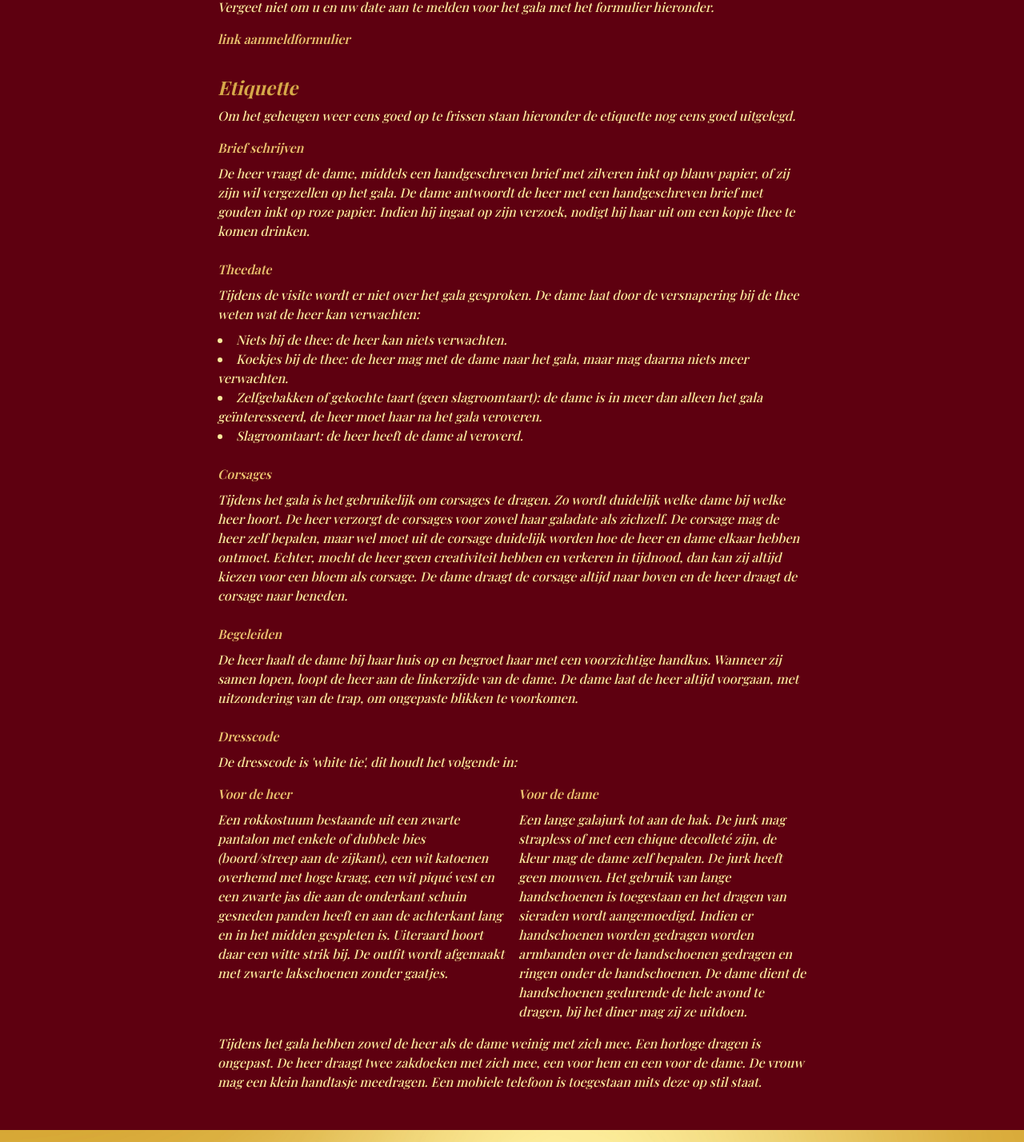
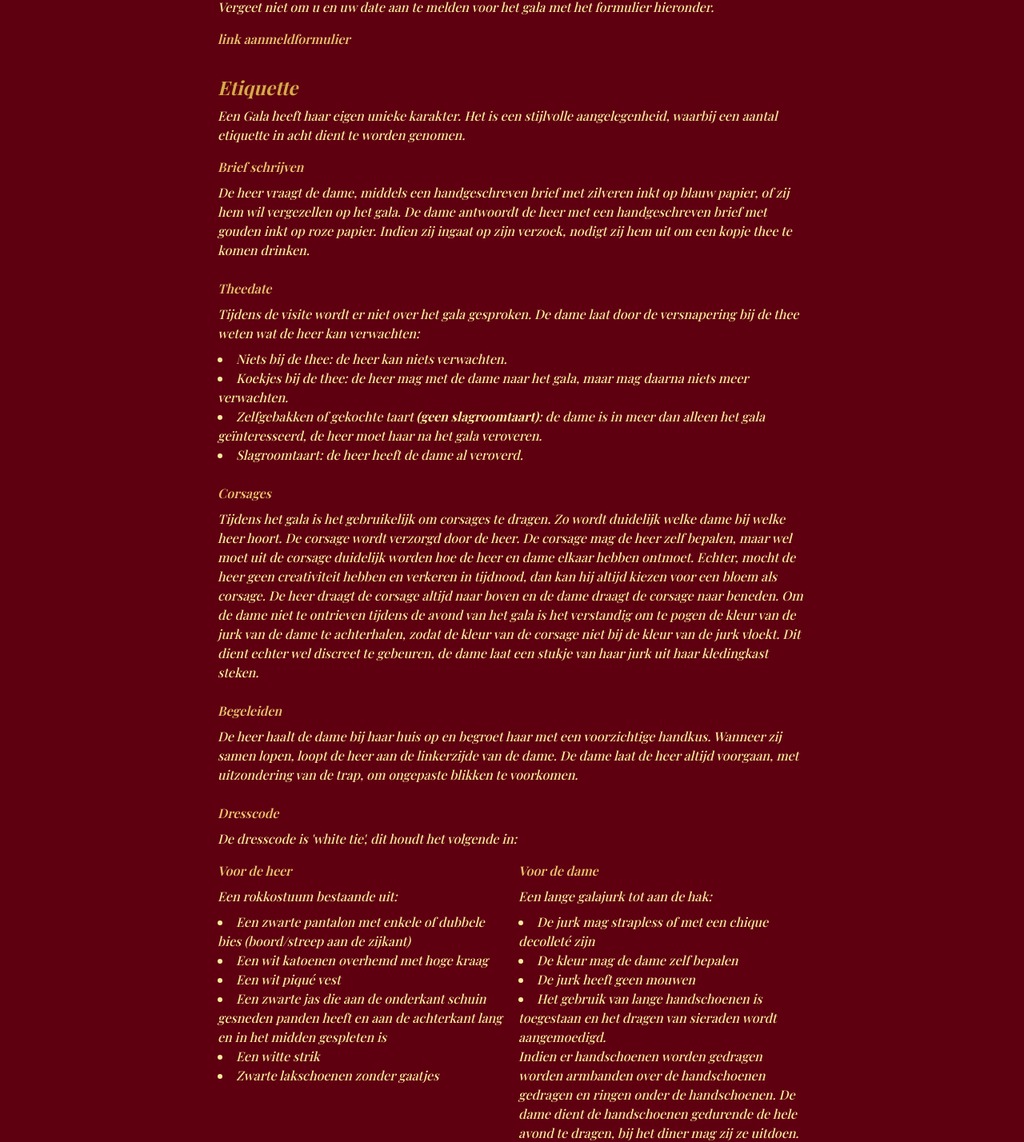
Before and after one commit to ichthus-utrecht/gala-website, a Vue app: page / in a window 1280 px wide. Shown: the part 220-1648 px from the top of the page at 80% size. Built offline with nearby package versions, Linux system fonts and the light colour scheme; a web font is replaced by a local one.

Commit message:
Gala 2025

```diff
--- a/index.html
+++ b/index.html
@@ -3,8 +3,8 @@
   <head>
     <meta charset="UTF-8">
     <link rel="icon" href="/favicon.ico">
-    <title>Gala 23/24</title>
-    <meta name="description" content="Informatie voor het Ichthus Utrecht gala van 2022/2023.">
+    <title>Gala 24/25</title>
+    <meta name="description" content="Informatie voor het Ichthus Utrecht gala van 2024/2025.">
     <meta name="viewport" content="width=device-width, initial-scale=1.0">
     <link rel="preconnect" href="https://fonts.googleapis.com">
     <link rel="preconnect" href="https://fonts.gstatic.com" crossorigin>
--- a/src/App.vue
+++ b/src/App.vue
@@ -27,7 +27,8 @@
               Etiquette
             </h1>
             <div class="text-gala-gold-light mt-2">
-              Om het geheugen weer eens goed op te frissen staan hieronder de etiquette nog eens goed uitgelegd.
+              Een Gala heeft haar eigen unieke karakter. Het is een stijlvolle aangelegenheid, waarbij een aantal
+              etiquette in acht dient te worden genomen.
             </div>
             <div class="mt-4 space-y-6">
               <div>
@@ -35,11 +36,9 @@
                   Brief schrijven
                 </div>
                 <div class="text-gala-gold-light mt-2">
-                  De heer vraagt de dame, middels een handgeschreven brief met zilveren inkt op
-                  blauw papier, of zij zijn wil
-                  vergezellen op het gala. De dame antwoordt de heer met een handgeschreven brief met gouden inkt op
-                  roze papier.
-                  Indien hij ingaat op zijn verzoek, nodigt hij haar uit om een kopje thee te komen drinken.
+                  De heer vraagt de dame, middels een handgeschreven brief met zilveren inkt op blauw papier, of zij hem wil
+                  vergezellen op het gala. De dame antwoordt de heer met een handgeschreven brief met gouden inkt op roze papier.
+                  Indien zij ingaat op zijn verzoek, nodigt zij hem uit om een kopje thee te komen drinken.
                 </div>
               </div>
               <div>
@@ -53,7 +52,7 @@
                     <li>Niets bij de thee: de heer kan niets verwachten.</li>
                     <li>Koekjes bij de thee: de heer mag met de dame naar het gala, maar mag daarna niets meer
                       verwachten.</li>
-                    <li>Zelfgebakken of gekochte taart (geen slagroomtaart): de dame is in meer dan alleen het gala
+                    <li>Zelfgebakken of gekochte taart <strong>(geen slagroomtaart)</strong>: de dame is in meer dan alleen het gala
                       geïnteresseerd,
                       de heer moet haar na het gala veroveren.</li>
                     <li>Slagroomtaart: de heer heeft de dame al veroverd.</li>
@@ -66,13 +65,13 @@
                 </div>
                 <div class="text-gala-gold-light mt-2">
                   Tijdens het gala is het gebruikelijk om corsages te dragen. Zo wordt duidelijk welke dame bij welke
-                  heer
-                  hoort. De heer verzorgt de corsages voor zowel haar galadate
-                  als zichzelf. De corsage mag de heer zelf
-                  bepalen, maar wel moet uit de corsage duidelijk worden hoe de heer en dame elkaar hebben ontmoet.
-                  Echter, mocht de heer geen creativiteit hebben en verkeren in tijdnood, dan kan zij altijd kiezen voor
-                  een bloem
-                  als corsage. De dame draagt de corsage altijd naar boven en de heer draagt de corsage naar beneden.
+                  heer hoort. De corsage wordt verzorgd door de heer. De corsage mag de heer
+                  zelf bepalen, maar wel moet uit de corsage duidelijk worden hoe de heer en dame elkaar hebben ontmoet.
+                  Echter, mocht de heer geen creativiteit hebben en verkeren in tijdnood, dan kan hij altijd kiezen voor
+                  een bloem als corsage. De heer draagt de corsage altijd naar boven en de dame draagt de corsage naar beneden.
+                  Om de dame niet te ontrieven tijdens de avond van het gala is het verstandig om te pogen de kleur van de jurk van
+                  de dame te achterhalen, zodat de kleur van de corsage niet bij de kleur van de jurk vloekt. Dit dient echter wel
+                  discreet te gebeuren, de dame laat een stukje van haar jurk uit haar kledingkast steken.
                 </div>
               </div>
               <div>
@@ -98,11 +97,15 @@
                       Voor de heer
                     </div>
                     <div class="text-gala-gold-light mt-2">
-                      Een rokkostuum bestaande uit een zwarte pantalon met enkele of dubbele bies
-                      (boord/streep aan de zijkant), een wit katoenen overhemd met hoge kraag, een wit piqué
-                      vest en een zwarte jas die aan de onderkant schuin gesneden panden heeft en aan de
-                      achterkant lang en in het midden gespleten is. Uiteraard hoort daar een witte strik bij. De
-                      outfit wordt afgemaakt met zwarte lakschoenen zonder gaatjes.
+                      Een rokkostuum bestaande uit:
+                      <ul class="list-disc list-inside mt-2">
+                        <li>Een zwarte pantalon met enkele of dubbele bies (boord/streep aan de zijkant)</li>
+                        <li>Een wit katoenen overhemd met hoge kraag</li>
+                        <li>Een wit piqué vest</li>
+                        <li>Een zwarte jas die aan de onderkant schuin gesneden panden heeft en aan de achterkant lang en in het midden gespleten is</li>
+                        <li>Een witte strik</li>
+                        <li>Zwarte lakschoenen zonder gaatjes</li>
+                      </ul>
                     </div>
                   </div>
                   <div>
@@ -110,18 +113,22 @@
                       Voor de dame
                     </div>
                     <div class="text-gala-gold-light mt-2">
-                      Een lange galajurk tot aan de hak. De jurk mag strapless of met een chique decolleté zijn,
-                      de kleur mag de dame zelf bepalen. De jurk heeft geen mouwen. Het gebruik van lange
-                      handschoenen is toegestaan en het dragen van sieraden wordt aangemoedigd. Indien er
-                      handschoenen worden gedragen worden armbanden over de handschoenen gedragen en
-                      ringen onder de handschoenen. De dame dient de handschoenen gedurende de hele avond
-                      te dragen, bij het diner mag zij ze uitdoen.
+                      Een lange galajurk tot aan de hak:
+                      <ul class="list-disc list-inside mt-2">
+                        <li>De jurk mag strapless of met een chique decolleté zijn</li>
+                        <li>De kleur mag de dame zelf bepalen</li>
+                        <li>De jurk heeft geen mouwen</li>
+                        <li>Het gebruik van lange handschoenen is toegestaan en het dragen van sieraden wordt aangemoedigd.</li>
+                      </ul>
+                      Indien er handschoenen worden gedragen worden armbanden over de handschoenen gedragen en
+                      ringen onder de handschoenen.
+                      De dame dient de handschoenen gedurende de hele avond te dragen, bij het diner mag zij ze uitdoen.
                     </div>
                   </div>
                 </div>
                 <div class="text-gala-gold-light mt-4">
                   Tijdens het gala hebben zowel de heer als de dame weinig met zich mee. Een horloge
-                  dragen is ongepast. De heer draagt twee zakdoeken met zich mee, een voor hem en een
+                  dragen is ongepast. De heer draagt twee zakdoeken met zich mee, één voor hem en één
                   voor de dame. De vrouw mag een klein handtasje meedragen. Een mobiele telefoon is
                   toegestaan mits deze op stil staat.
                 </div>
```
